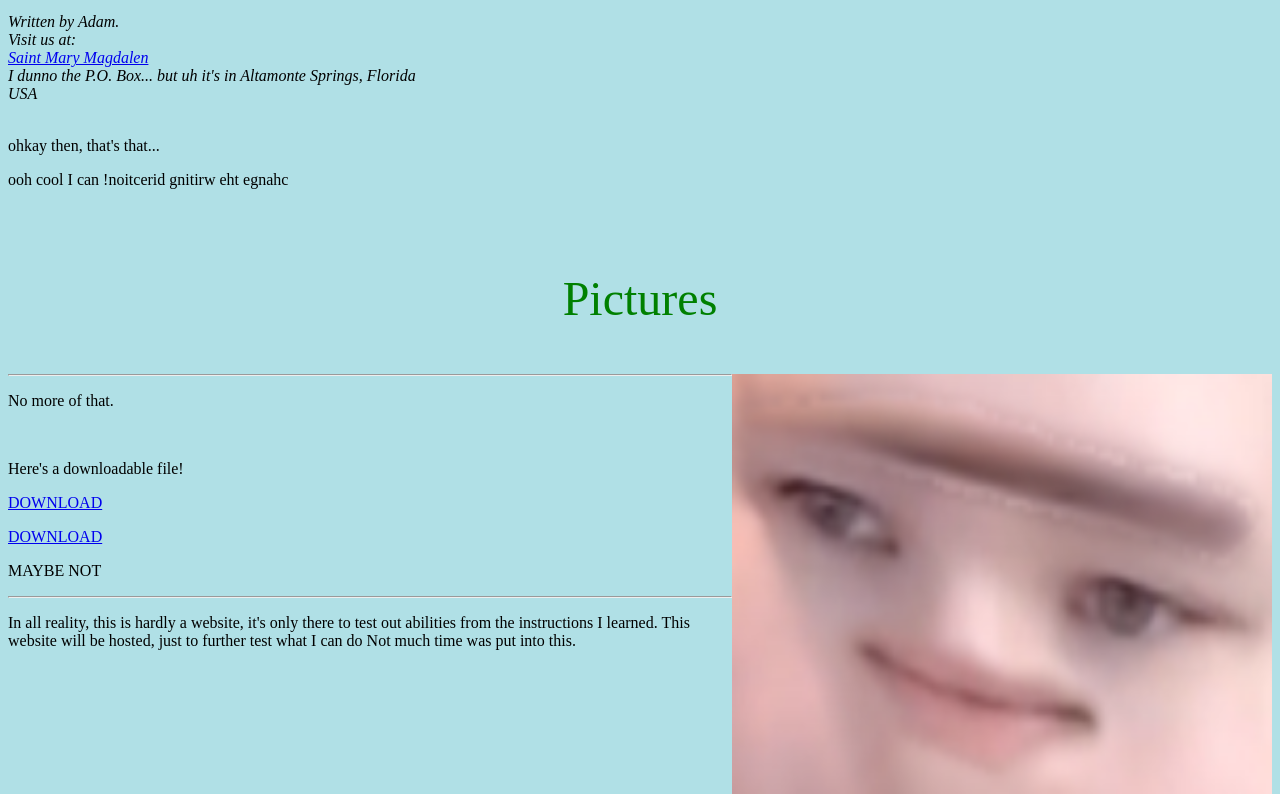
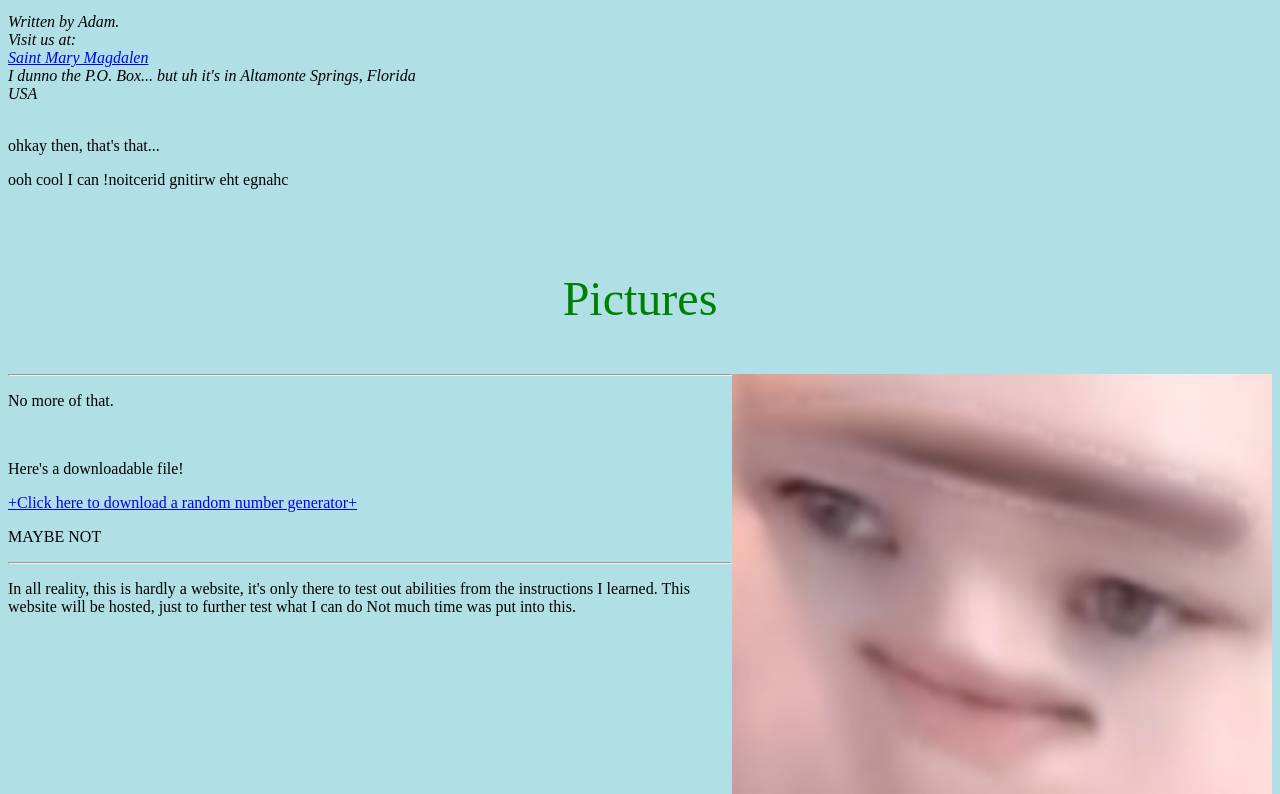
Before and after one commit to SafeSite1/SafeSite1.github.io, a plain HTML site: page index.html in a window 1280 px wide. Shown: the part 1616-2410 px from the top of the page. Drawn offline with Linux system fonts and the light colour scheme.

Commit message:
file rewrite

```diff
--- a/index.html
+++ b/index.html
@@ -117,13 +117,9 @@ USA
 <br>
 
 <p>Here's a downloadable file!</p>
-<a href='Music Player.lnk' download>
-<p> DOWNLOAD </p>
+<a href='SafeSite1.github.io/Random Number Generator.zip' download>
+<p>+Click here to download a random number generator+</p>
 </a>
-<a href='Charlie.lnk' download>
-<p> DOWNLOAD </p>
-</a>
-<a
 
 <p>MAYBE NOT</p>
 <hr>
```
